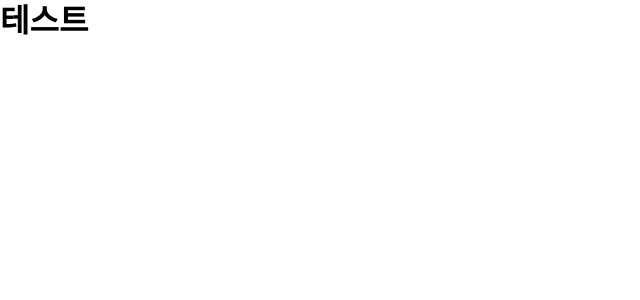
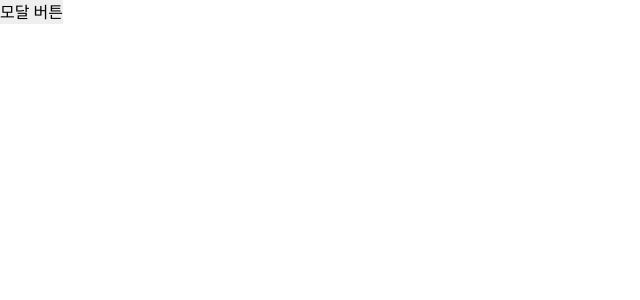
Before and after one commit to codeit-part3-4team/codeit-taskify, a Next.js app: page /ModalTest in a window 1280 px wide. Shown: the top 300 px of the page, without its empty margins (0-640 px from the left). Built offline with nearby package versions, Linux system fonts and the light colour scheme.

Commit message:
feat: 모달 기능 구현

```diff
--- a/src/app/ModalTest/page.tsx
+++ b/src/app/ModalTest/page.tsx
@@ -1,11 +1,15 @@
+'use client';
 import '@/styles/reset.css';
+import Modal from '@/components/Modals/Modal';
+import { useState } from 'react';
 
-import Modal from '@/components/Modals/Modal';
+export default function ModalTest() {
+  const [modalIsOpen, setModalIsOpen] = useState<boolean>(false);
 
-export default async function ModalTest() {
   return (
-    <div>
-      <Modal />
-    </div>
+    <>
+      <button onClick={() => setModalIsOpen((prev) => !prev)}>모달 버튼</button>
+      <Modal modalIsOpen={modalIsOpen} onClose={() => setModalIsOpen(false)} />
+    </>
   );
 }
--- a/src/components/Modals/Modal.tsx
+++ b/src/components/Modals/Modal.tsx
@@ -1,6 +1,17 @@
 'use client';
 import '@/components/design.css';
 
-export default function Modal() {
-  return <div className="text-3xl-bold">테스트</div>;
+type CommonModalProps = {
+  modalIsOpen: boolean;
+  onClose: () => void;
+};
+
+export default function Modal({ modalIsOpen, onClose }: CommonModalProps) {
+  if (!modalIsOpen) return null;
+  return (
+    <>
+      <div>모달입니다.</div>
+      <button onClick={onClose}>닫기</button>
+    </>
+  );
 }
```
